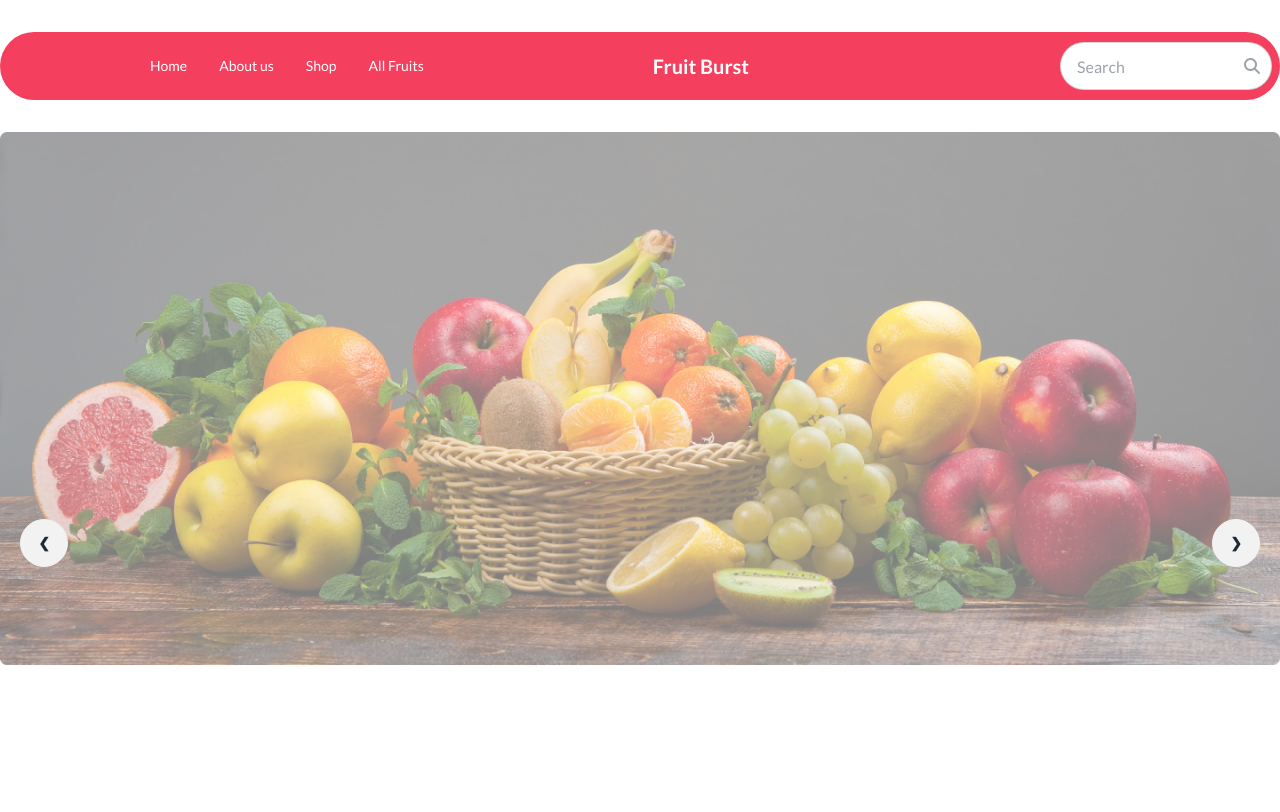
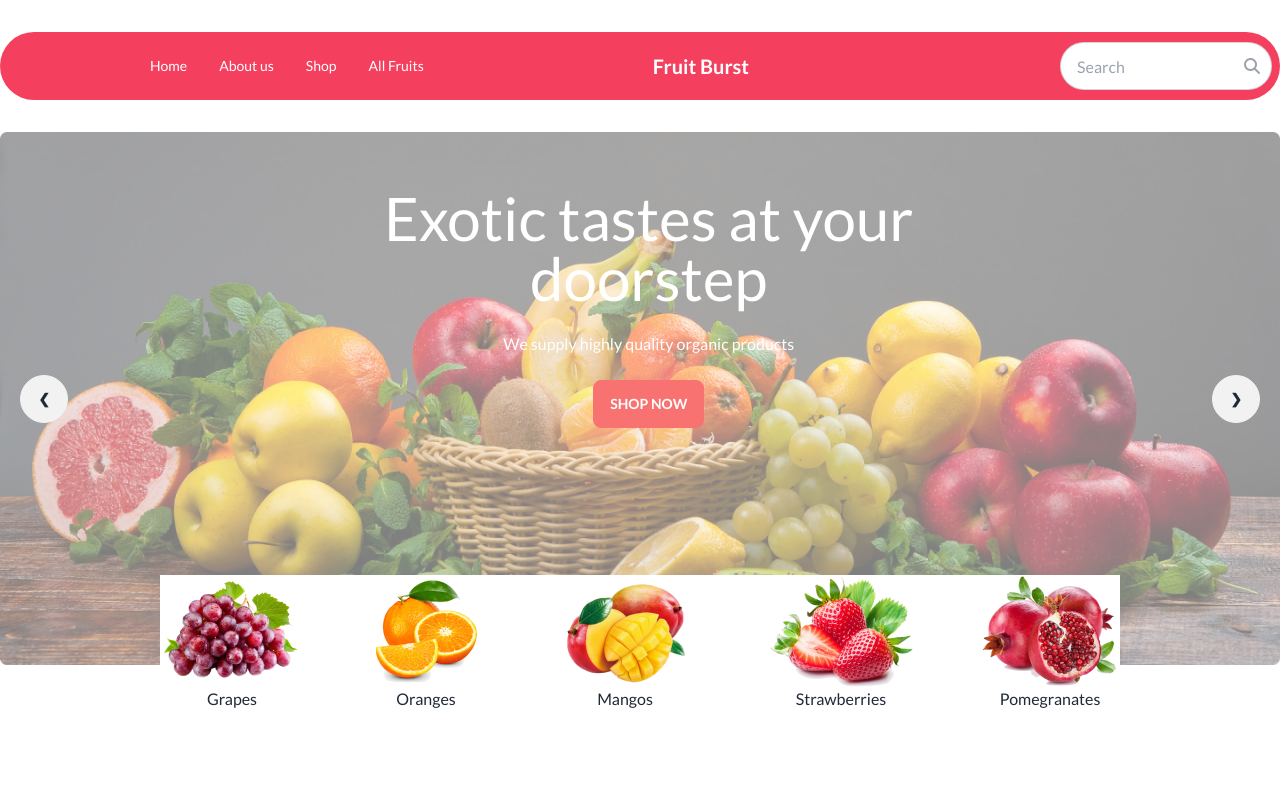
Before and after one commit to Parvez0921/assignment-3-fruit-burst, a plain HTML site: page index.html in a window 1280 px wide. Shown: the top 812 px of the page. Drawn offline with nearby package versions, Linux system fonts and the light colour scheme; grey boxes are pictures that could not be loaded.

Commit message:
banner updated

```diff
--- a/index.html
+++ b/index.html
@@ -81,6 +81,7 @@
 				</div>
 			</nav>
 			<section class="container mx-auto">
+				<div class="relative">
 					<div class="carousel w-full text-white">
 						<div id="slide1" class="carousel-item relative w-full">
 							<div>
@@ -88,17 +89,20 @@
 									src="/images/banner1.png"
 									class="w-full opacity-50"
 								/>
-							<div>
+								<div class="absolute top-8 left-96">
 									<h2
 										class="text-center text-extrabold text-6xl my-6"
 									>
 										Exotic tastes at your <br />doorstep
 									</h2>
 									<p class="text-center">
-									We supply highly quality organic products
+										We supply highly quality organic
+										products
 									</p>
 									<div class="flex justify-center my-6">
-									<button class="btn btn-error text-white">
+										<button
+											class="btn btn-error text-white"
+										>
 											Shop now
 										</button>
 									</div>
@@ -118,7 +122,7 @@
 									src="/images/banner2.png"
 									class="w-full opacity-50"
 								/>
-							<div>
+								<div class="absolute top-8 left-96">
 									<h2
 										class="text-center text-extrabold text-6xl my-6"
 									>
@@ -126,10 +130,13 @@
 										Fruits
 									</h2>
 									<p class="text-center">
-									We supply highly quality organic products
+										We supply highly quality organic
+										products
 									</p>
 									<div class="flex justify-center my-6">
-									<button class="btn btn-error text-white">
+										<button
+											class="btn btn-error text-white"
+										>
 											Shop now
 										</button>
 									</div>
@@ -148,17 +155,20 @@
 									src="/images/banner3.png"
 									class="w-full opacity-50"
 								/>
-							<div>
+								<div class="absolute top-8 left-96">
 									<h2
 										class="text-center text-extrabold text-6xl my-6"
 									>
 										Tropical fruits to <br />enjoy
 									</h2>
 									<p class="text-center">
-									We supply highly quality organic products
+										We supply highly quality organic
+										products
 									</p>
 									<div class="flex justify-center my-6">
-									<button class="btn btn-error text-white">
+										<button
+											class="btn btn-error text-white"
+										>
 											Shop now
 										</button>
 									</div>
@@ -177,7 +187,7 @@
 									src="/images/banner4.png"
 									class="w-full opacity-50"
 								/>
-							<div>
+								<div class="absolute top-8 left-96">
 									<h2
 										class="text-center text-extrabold text-6xl my-6"
 									>
@@ -185,10 +195,13 @@
 										Fruits
 									</h2>
 									<p class="text-center">
-									We supply highly quality organic products
+										We supply highly quality organic
+										products
 									</p>
 									<div class="flex justify-center my-6">
-									<button class="btn btn-error text-white">
+										<button
+											class="btn btn-error text-white"
+										>
 											Shop now
 										</button>
 									</div>
@@ -202,6 +215,31 @@
 							</div>
 						</div>
 					</div>
+					<div
+						class="flex justify-between w-3/4 absolute left-40 -bottom-10 bg-white"
+					>
+						<div>
+							<img src="images/fruit1.png" alt="" />
+							<p class="text-center">Grapes</p>
+						</div>
+						<div>
+							<img src="images/fruit2.png" alt="" />
+							<p class="text-center">Oranges</p>
+						</div>
+						<div>
+							<img src="images/fruit3.png" alt="" />
+							<p class="text-center">Mangos</p>
+						</div>
+						<div>
+							<img src="images/fruit4.png" alt="" />
+							<p class="text-center">Strawberries</p>
+						</div>
+						<div>
+							<img src="images/fruit5.png" alt="" />
+							<p class="text-center">Pomegranates</p>
+						</div>
+					</div>
+				</div>
 			</section>
 		</header>
 		<main></main>
```
Lines whose indentation alone changed are shown as unchanged.
